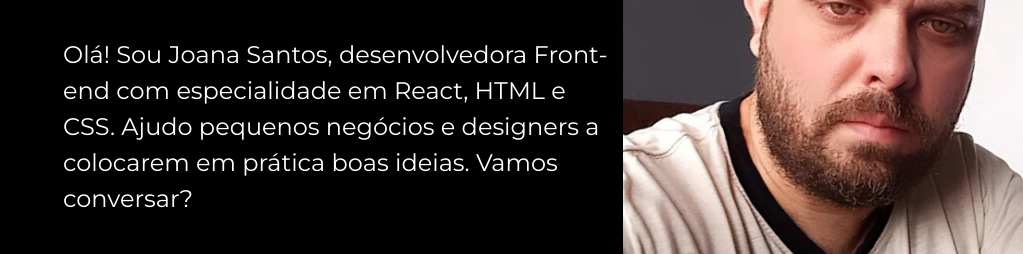
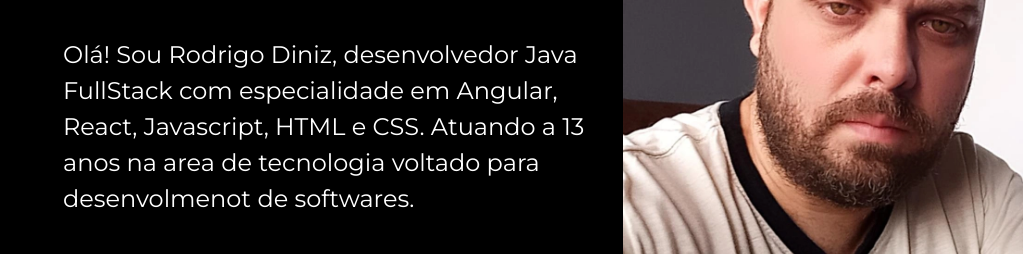
Before and after one commit to rsanto0/front-end, a plain HTML site: page portfolio/index.html in a window 1280 px wide. Shown: the part 518-772 px from the top of the page, without its empty margins (257-1280 px from the left). Drawn offline with nearby package versions, Linux system fonts and the light colour scheme.

Commit message:
Ajuste nos textos

```diff
--- a/portfolio/index.html
+++ b/portfolio/index.html
@@ -14,7 +14,7 @@
         <section class="container_left">
             <h1 class="text1">Eleve seu negócio digital a outro nível <strong class="textColor-acqua">com um Front-end de qualidade!</strong></h1>
 
-            <p class="text2">Olá! Sou Joana Santos, desenvolvedora Front-end com especialidade em React, HTML e CSS. Ajudo pequenos negócios e designers a colocarem em prática boas ideias. Vamos conversar?</p>
+            <p class="text2">Olá! Sou Rodrigo Diniz, desenvolvedor Java FullStack com especialidade em Angular, React, Javascript, HTML e CSS. Atuando a 13 anos na area de tecnologia voltado para desenvolmenot de softwares.</p>
 
             <div class="botoesDiv">
                 <a href="https://www.instagram.com/rdsantos1981/" class="bt_portfolio">Instagram</a>
```
